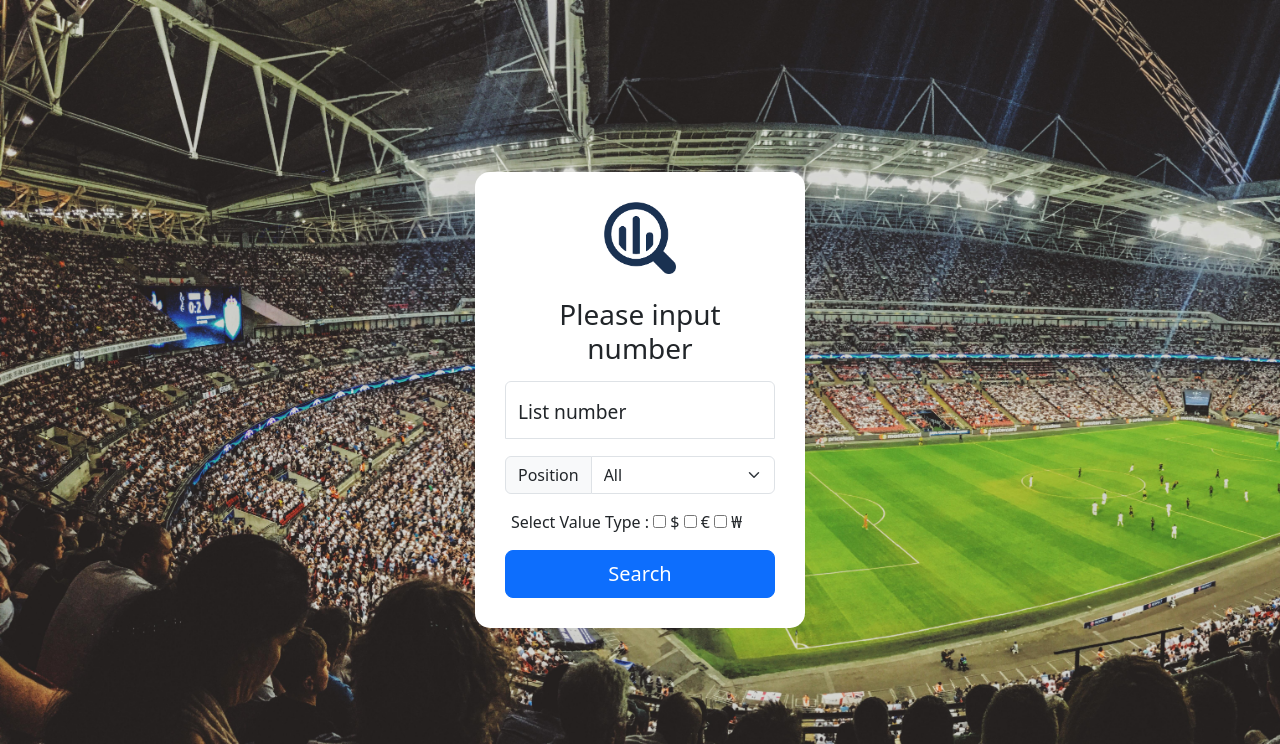
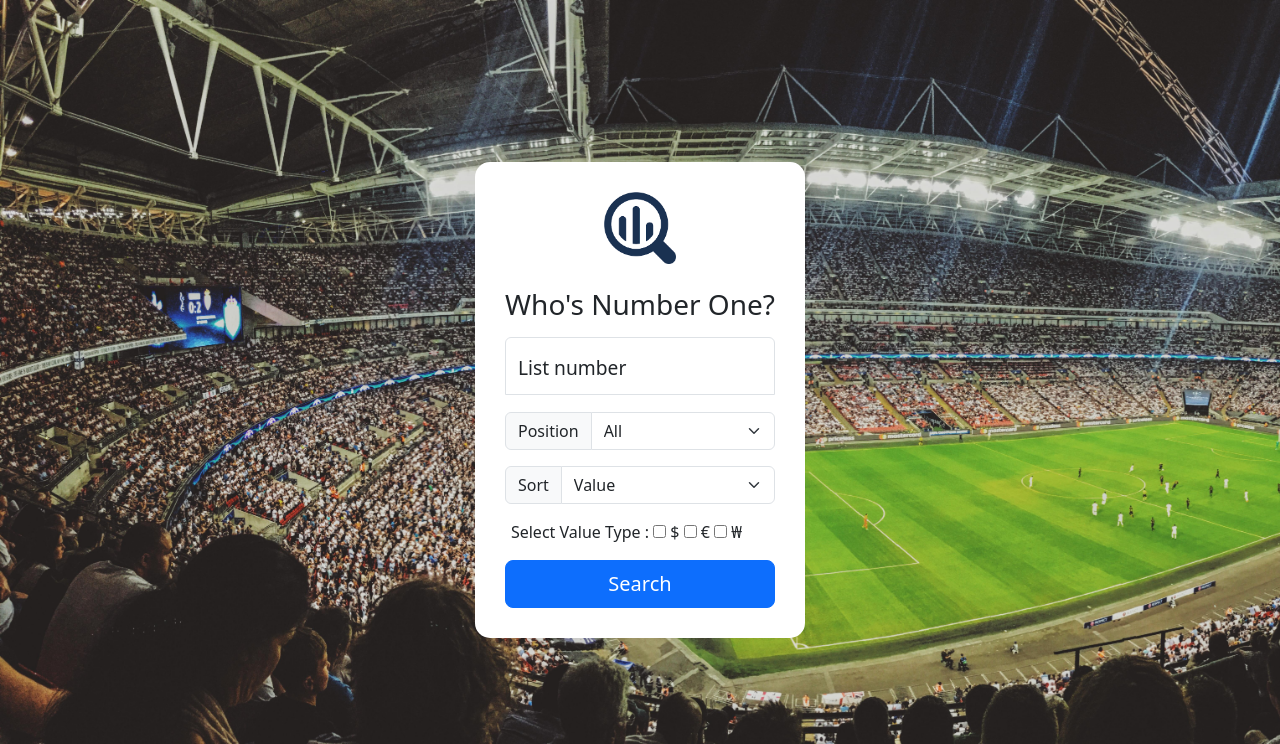
Before and after one commit to whxogus215/FootballPlayerWebCrawling, a Flask app: page / in a window 1280 px wide. Shown: the top 744 px of the page. Run offline with Flask 2, Linux system fonts and the light colour scheme; some libraries are stand-ins or nearby versions.

Commit message:
나이 정렬 기능 추가

```diff
--- a/app.py
+++ b/app.py
@@ -1,6 +1,6 @@
 from flask import Flask, render_template, request
 import pandas as pd
-import transfermarkt
+import transfermarkt as tf
 
 app = Flask(__name__, static_url_path='/static')
 
@@ -13,12 +13,15 @@ def show_result():
     num = request.form["listnum"]
     typeList = request.form.getlist('type')
     pos = request.form['position']
+    sort = request.form['sorting']
 
-    df = transfermarkt.show_valueList(num, typeList, pos)
-    df_html = df.to_html(index=False, justify='left', classes='table')
+    df = tf.show_valueList(num, typeList, pos)
+    df = tf.sort_valueList(sort)
 
-    nf = transfermarkt.show_nationList()
-    nf_html = nf.to_html(index=False,justify='left',classes='table')
+    df_html = df.to_html(justify='left', classes='table')
+
+    nf = tf.show_nationList()
+    nf_html = nf.to_html(index=False, justify='left',classes='table')
 
     return render_template('result.html', df_html=df_html, nf_html=nf_html)
 
--- a/static/result_style.css
+++ b/static/result_style.css
@@ -11,7 +11,7 @@ body {
     /* fr의 경우 지정값들을 먼저 지정하고 남은 영역을 기준으로 함 */
     grid-template-rows: 100px auto;
     /* 1열 2열 너비 지정 */
-    grid-template-columns: 4fr 1fr;
+    grid-template-columns: 3.5fr 1fr;
 
     gap: 20px;
 
@@ -23,7 +23,7 @@ body {
 .title-header h1 {
     font-size: 35px;
     text-align: center;
-    padding-top: 7px;
+    padding-top: 12px;
 }
 
 .dataframe table {
@@ -49,6 +49,7 @@ tr>td {
 
 table {
     width: 100%;
+    table-layout: auto;
 }
 
 #pageHeader {
--- a/templates/index.html
+++ b/templates/index.html
@@ -42,7 +42,7 @@
 <main class="form-signin">
   <form class="form-signin" action="/result" method="post">
     <img class="mb-4" src="static\brand\transfermarkt-logo.png" alt="" width="72" height="72">
-    <h1 class="h3 mb-3 fw-normal">Please input number</h1>
+    <h1 class="h3 mb-3 fw-normal">Who's Number One?</h1>
     <div class="form-floating">
       <input type="number" class="form-control" id="floatingInput" placeholder="25" name = "listnum"
       style="margin-bottom: 17px;">
@@ -59,17 +59,16 @@
         <option value="FW">Fowards</option>
       </select>
     </div>
-
     <!-- 정렬 방법 입력 항목 -->
-    <!-- <div class="input-group mb-3">
+    <div class="input-group mb-3">
       <label class="input-group-text" for="inputGroupSelect02">Sort</label>
       <select class="form-select" id="inputGroupSelect02" name="sorting">
         <option selected>Value</option>
-        <option value="descending">Age &#8595;</option>
-        <option value="ascending">Age &#8593;</option>
+        <option value="descending">Age &#8595;(descending)</option>
+        <option value="ascending">Age &#8593;(ascending)</option>
       </select>
-    </div> -->
-
+    </div>
+    <!-- 가격 표시 체크박스 항목 -->
     <div class="checkbox mb-3" style="width: 243px;">
       Select Value Type :
       <div class="checkbox three" style="display: inline;" >
--- a/transfermarkt.py
+++ b/transfermarkt.py
@@ -1,6 +1,7 @@
 from glob import glob
 from tokenize import group
 from bs4 import BeautifulSoup
+from numpy import sort
 import requests
 import pandas as pd
 import time
@@ -34,21 +35,22 @@ def show_valueList(list_num, typeList, position):
         # 함수 만들기
         for info in player_info:
             player = info.find_all("td")
-            number = player[0].text
             name = player[3].text
             position = player[4].text
             age = player[5].text
             nation = player[6].img['alt']
             team = player[7].img['alt']
             value = player[8].text.strip()
-            player_list.append([number, name, position, age, nation, team, value])
+            player_list.append([name, position, age, nation, team, value])
 
         time.sleep(1)
 
     # 크롤링 끝
     global df
+
     df = pd.DataFrame(player_list,
-        columns=['', 'Player', 'Position', 'Age', 'Nat.', 'Club', 'Value'])
+        columns=['Player', 'Position', 'Age', 'Nat.', 'Club', 'Value'])
+    df.index+=1
 
 
     df['Value'] = df['Value'].str.replace('€','')
@@ -100,5 +102,18 @@ def show_nationList():
 
     return group_data
 
+def sort_valueList(sorting):
+    if sorting == "descending":
+        df.sort_values(by='Age', ascending=False, inplace=True)
+        df.reset_index(drop=True, inplace=True)
+        df.index+=1
+    elif sorting == "ascending":
+        df.sort_values(by='Age', ascending=True, inplace=True)
+        df.reset_index(drop=True, inplace=True)
+        df.index+=1
+
+    return df
+
+
 if __name__ == "__main__":
     show_valueList(230, ['USD'], "AL")
```
